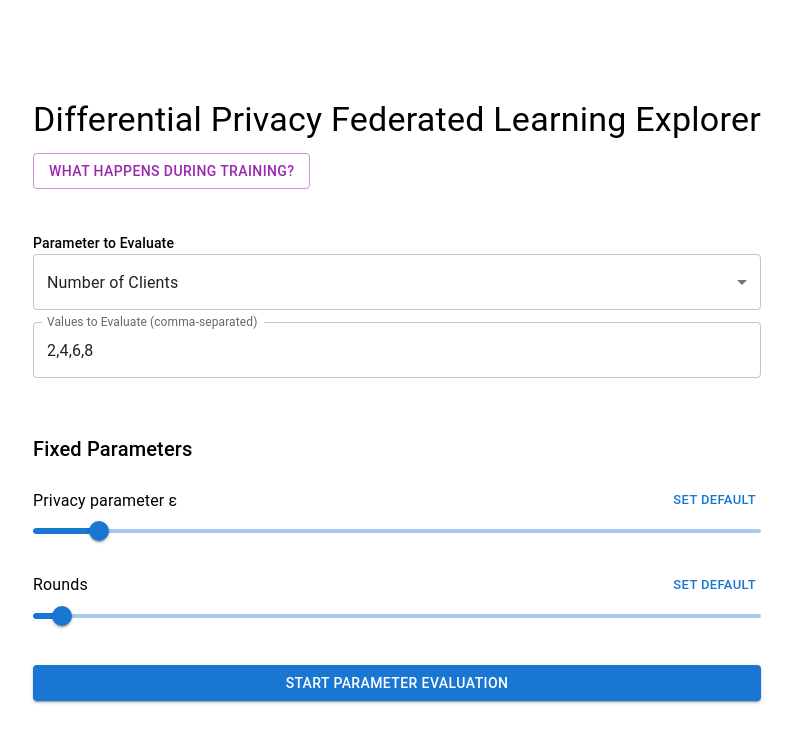
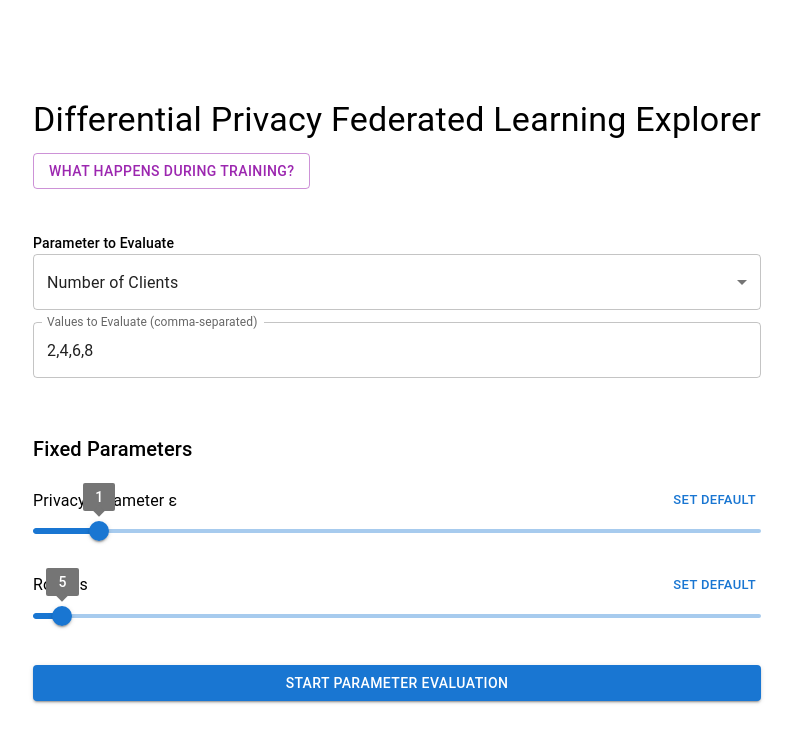
Before and after one commit to GuessHuIAm/Federated-DP-Interface, a React (Create React App) app in the folder frontend/: page / in a window 1280 px wide. Shown: the top 742 px of the page, without its empty margins (243-1036 px from the left). Built offline with nearby package versions, Linux system fonts and the light colour scheme; some icons are missing.

Commit message:
have sliders always display value

```diff
--- a/frontend/src/components/SimulationForm.jsx
+++ b/frontend/src/components/SimulationForm.jsx
@@ -93,7 +93,7 @@ function SimulationForm() {
         </div>
         <Button size="small" onClick={() => setDefault(paramKey)}>Set Default</Button>
       </div>
-      <Slider value={value} min={min} max={max} step={step} onChange={(e, val) => onChange(val)} valueLabelDisplay="auto" />
+      <Slider value={value} min={min} max={max} step={step} onChange={(e, val) => onChange(val)} valueLabelDisplay="on" />
     </>
   );
 
```
